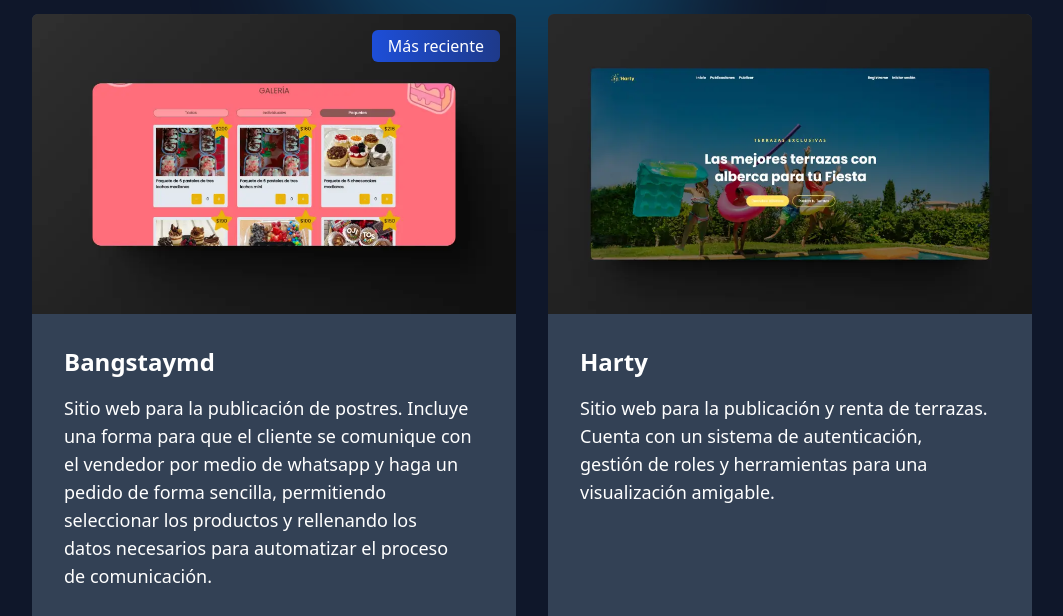
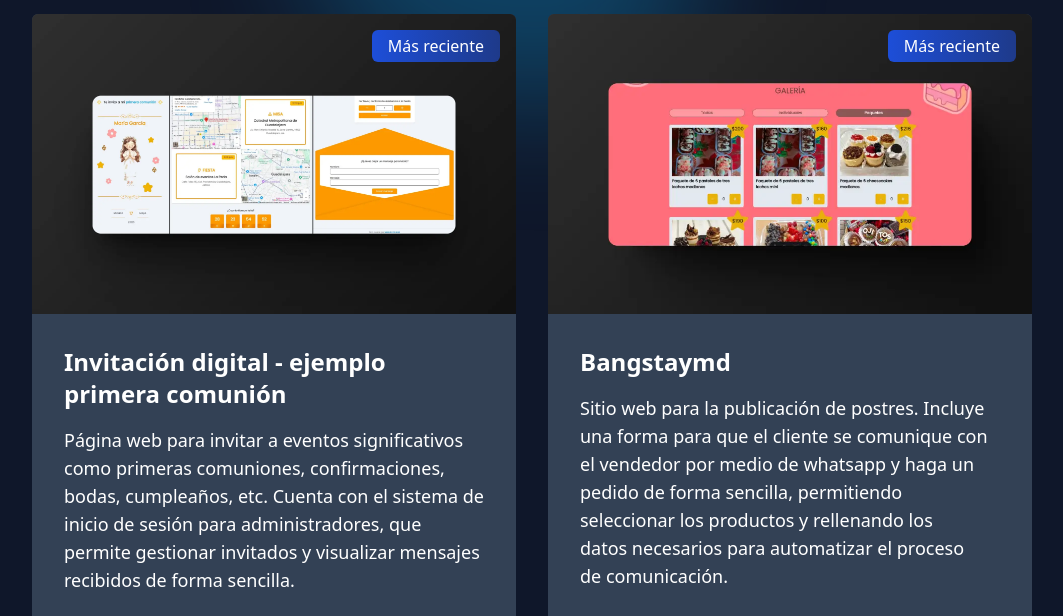
Before and after one commit to ManuelDeAlba/Portafolio, an Astro site: page / in a window 1280 px wide. Shown: the part 542-1158 px from the top of the page, without its empty margins (108-1171 px from the left). Built offline with nearby package versions, Linux system fonts and the light colour scheme; Astro itself is replaced by a stand-in of ours.

Commit message:
Add first communion invitation project

```diff
--- a/src/proyectos.js
+++ b/src/proyectos.js
@@ -1,12 +1,21 @@
 const PROJECTS_IMAGES_DIR = "/proyectos";
 
 export default [
+    {
+        id: 9,
+        src: `${PROJECTS_IMAGES_DIR}/invitacion-digital.webp`,
+        title: "Invitación digital - ejemplo primera comunión",
+        description: ["Página web para invitar a eventos significativos como primeras comuniones, confirmaciones, bodas, cumpleaños, etc. Cuenta con el sistema de inicio de sesión para administradores, que permite gestionar invitados y visualizar mensajes recibidos de forma sencilla."],
+        technologies: ["html", "css", "js", "astro", "firebase", "tailwind"],
+        web: "https://invitacion-digital-primera-comunion.netlify.app/",
+        reciente: true
+    },
     {
         id: 8,
         src: `${PROJECTS_IMAGES_DIR}/bangstaymd.webp`,
         title: "Bangstaymd",
         description: ["Sitio web para la publicación de postres. Incluye una forma para que el cliente se comunique con el vendedor por medio de whatsapp y haga un pedido de forma sencilla, permitiendo seleccionar los productos y rellenando los datos necesarios para automatizar el proceso de comunicación."],
-        technologies: ["html", "css", "js", "astro"],
+        technologies: ["html", "css", "js", "astro", "tailwind"],
         web: "https://bangstaymd.netlify.app",
         reciente: true
     },
```
Also changed, not shown: public/proyectos/invitacion-digital.webp (added).
